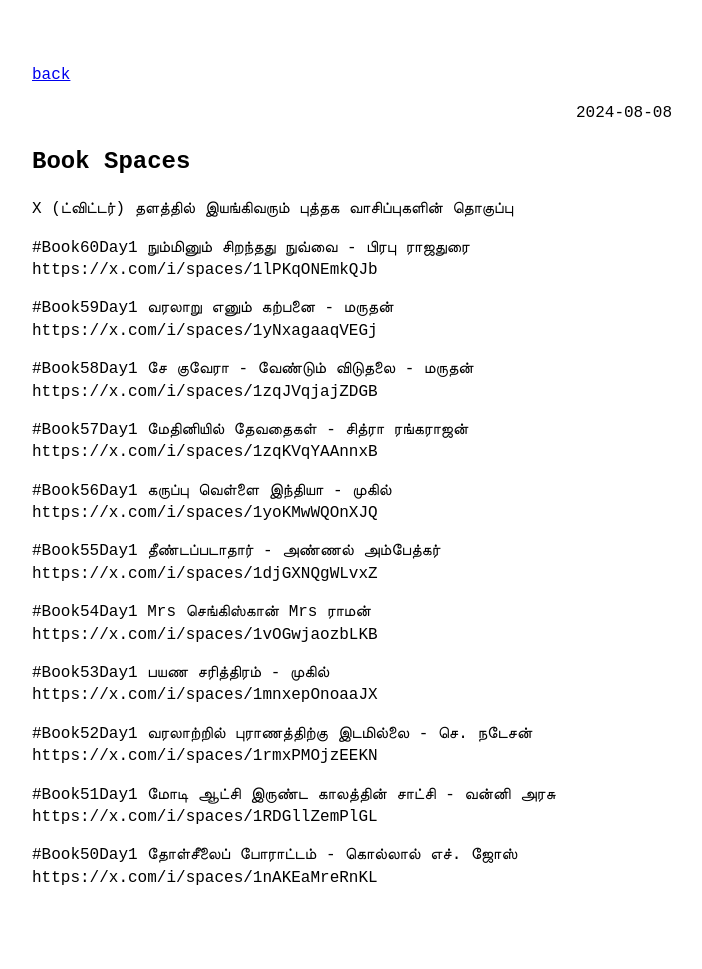
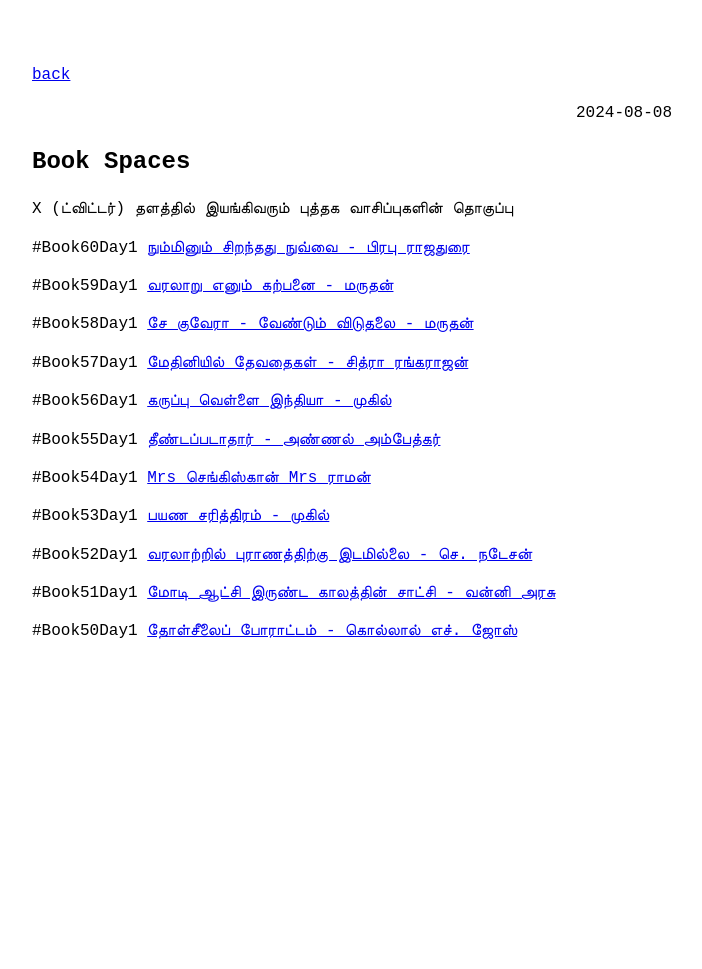
Before and after one commit to VallarasuS/Vallarasu.in, a Jekyll site: the page built from docs/_posts/2024-08-08-book-spaces.md, in a window 1280 px wide. Shown: the whole page, without its empty margins (288-990 px from the left). Built offline with Jekyll 4.4.1, drawn with Linux system fonts in a browser that asks for light colours; after the commit the page ends 900 px from its top, so only the background shows below that.

Commit message:
Update 2024-08-08-book-spaces.md

```diff
--- a/docs/_posts/2024-08-08-book-spaces.md
+++ b/docs/_posts/2024-08-08-book-spaces.md
@@ -6,45 +6,34 @@
 X (ட்விட்டர்) தளத்தில் இயங்கிவரும் புத்தக வாசிப்புகளின் தொகுப்பு
 
 #Book60Day1
-நும்மினும் சிறந்தது நுவ்வை - பிரபு ராஜதுரை
-https://x.com/i/spaces/1lPKqONEmkQJb
+[நும்மினும் சிறந்தது நுவ்வை - பிரபு ராஜதுரை](https://x.com/i/spaces/1lPKqONEmkQJb)
 
 #Book59Day1
-வரலாறு எனும் கற்பனை - மருதன்
-https://x.com/i/spaces/1yNxagaaqVEGj
+[வரலாறு எனும் கற்பனை - மருதன்](https://x.com/i/spaces/1yNxagaaqVEGj)
 
 #Book58Day1
-சே குவேரா - வேண்டும் விடுதலை - மருதன்
-https://x.com/i/spaces/1zqJVqjajZDGB
+[சே குவேரா - வேண்டும் விடுதலை - மருதன்](https://x.com/i/spaces/1zqJVqjajZDGB)
 
 #Book57Day1
-மேதினியில் தேவதைகள் - சித்ரா ரங்கராஜன்
-https://x.com/i/spaces/1zqKVqYAAnnxB
+[மேதினியில் தேவதைகள் - சித்ரா ரங்கராஜன்](https://x.com/i/spaces/1zqKVqYAAnnxB)
 
 #Book56Day1
-கருப்பு வெள்ளை இந்தியா - முகில்
-https://x.com/i/spaces/1yoKMwWQOnXJQ
+[கருப்பு வெள்ளை இந்தியா - முகில்](https://x.com/i/spaces/1yoKMwWQOnXJQ)
 
 #Book55Day1
-தீண்டப்படாதார் - அண்ணல் அம்பேத்கர்
-https://x.com/i/spaces/1djGXNQgWLvxZ
+[தீண்டப்படாதார் - அண்ணல் அம்பேத்கர்](https://x.com/i/spaces/1djGXNQgWLvxZ)
 
 #Book54Day1
-Mrs செங்கிஸ்கான் Mrs ராமன்
-https://x.com/i/spaces/1vOGwjaozbLKB
+[Mrs செங்கிஸ்கான் Mrs ராமன்](https://x.com/i/spaces/1vOGwjaozbLKB)
 
 #Book53Day1
-பயண சரித்திரம் - முகில்
-https://x.com/i/spaces/1mnxepOnoaaJX
+[பயண சரித்திரம் - முகில்](https://x.com/i/spaces/1mnxepOnoaaJX)
 
 #Book52Day1
-வரலாற்றில் புராணத்திற்கு இடமில்லை - செ. நடேசன்
-https://x.com/i/spaces/1rmxPMOjzEEKN
+[வரலாற்றில் புராணத்திற்கு இடமில்லை - செ. நடேசன்](https://x.com/i/spaces/1rmxPMOjzEEKN)
 
 #Book51Day1
-மோடி ஆட்சி இருண்ட காலத்தின் சாட்சி - வன்னி அரசு
-https://x.com/i/spaces/1RDGllZemPlGL
+[மோடி ஆட்சி இருண்ட காலத்தின் சாட்சி - வன்னி அரசு](https://x.com/i/spaces/1RDGllZemPlGL)
 
 #Book50Day1
-தோள்சீலைப் போராட்டம் - கொல்லால் எச். ஜோஸ்
-https://x.com/i/spaces/1nAKEaMreRnKL
+[தோள்சீலைப் போராட்டம் - கொல்லால் எச். ஜோஸ்](https://x.com/i/spaces/1nAKEaMreRnKL)
```
